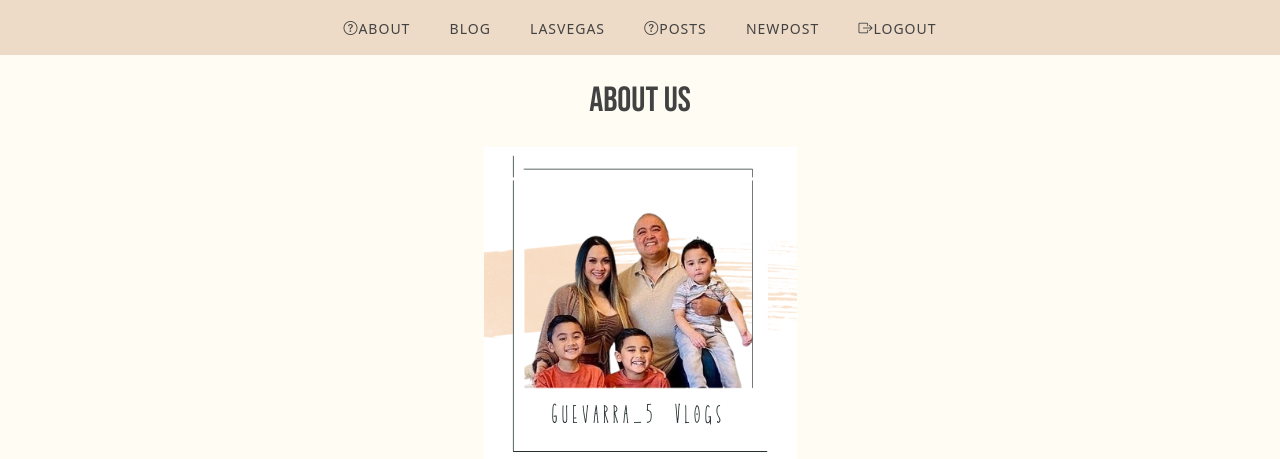
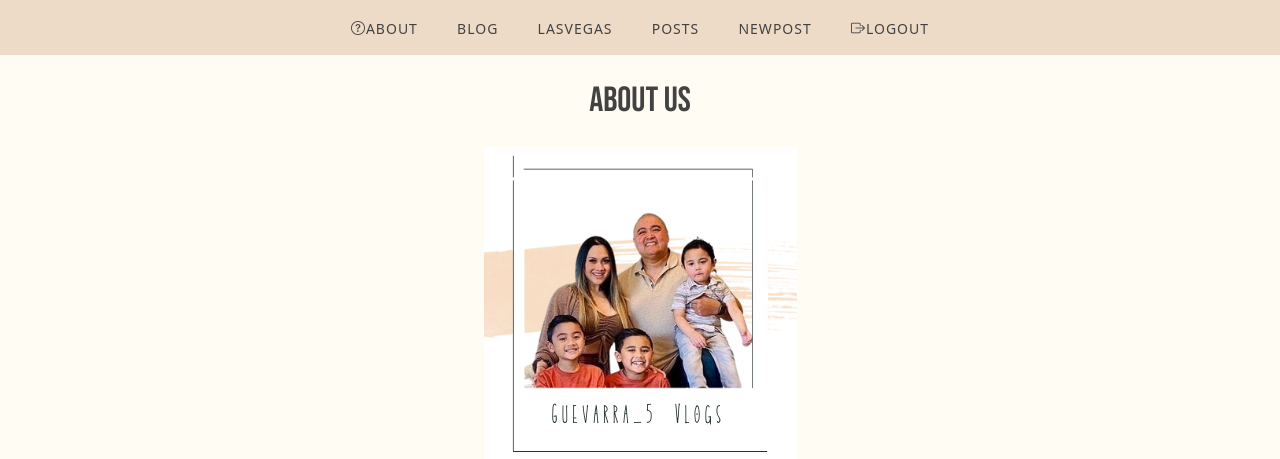
Before and after one commit to SaydeeG5/FSDI-113-Blog, a Django app: page /about/ in a window 1280 px wide. Shown: the top 459 px of the page. Run offline with Django 4.2, Linux system fonts and the light colour scheme; a user stored in the database is signed in; some libraries are stand-ins or nearby versions.

Commit message:
nav bar post deleted icon

```diff
--- a/templates/base.html
+++ b/templates/base.html
@@ -27,7 +27,7 @@
             <!-- <a  class="baselink" id="login-home" href="{% url 'login' %}"><i class="bi bi-box-arrow-in-left"></i>Login</a> -->
 
             {% if user.is_authenticated %}
-                <a class="baselink" id="about" href="{% url 'list' %}"><i class="bi bi-question-circle"></i>Posts</a>
+                <a class="baselink" id="about" href="{% url 'list' %}">Posts</a>
                 <a class="baselink" id="blog" href="{% url 'new' %}">NewPost</a>
                 <a class="baselink" id="lasvegas" href="{% url 'logout' %}"><i class="bi bi-box-arrow-right"></i>LogOut</a>
             {% else %}
```
Also changed, not shown: db.sqlite3.
